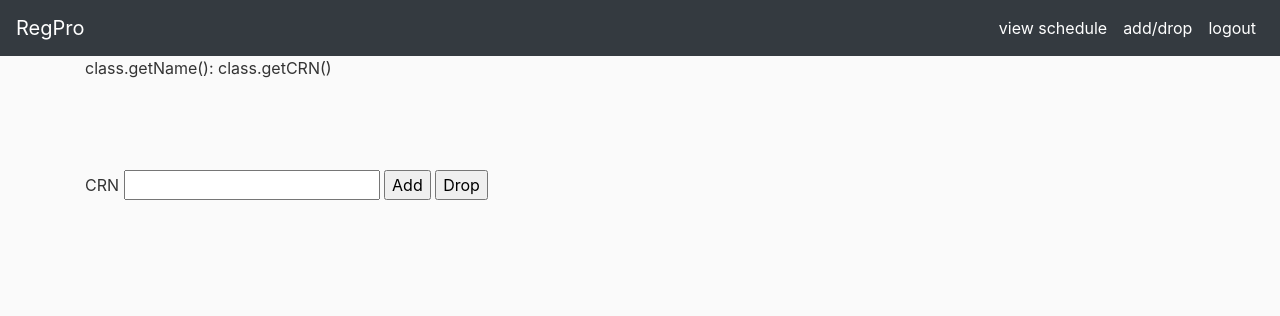
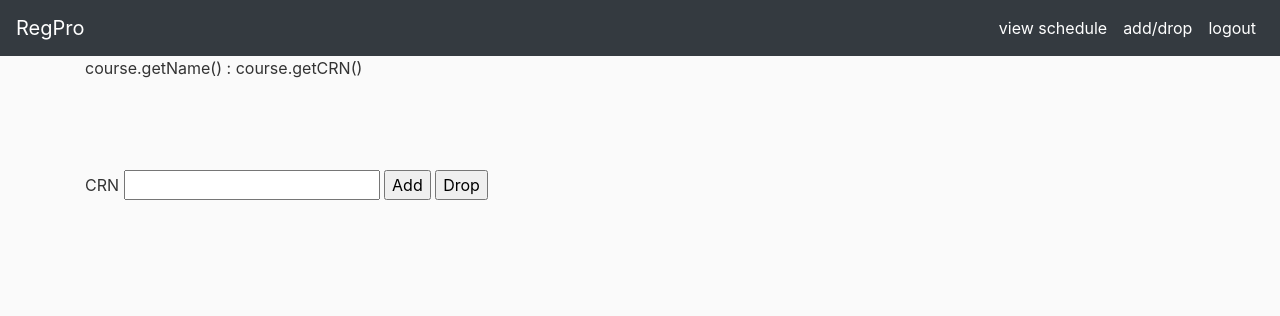
Before and after one commit to RBGPanda/RegPro, a Flask app: template regpro/templates/addDrop.html in a window 1280 px wide. Shown: the top 316 px of the page. Run offline with Flask 2, Linux system fonts and the light colour scheme; tables that the repository leaves empty hold one stand-in row (values such as "Sample post"); the template is opened without the code that fills it: values that come from a table or form of the project are taken from there, most other values are stand-ins (such as "Sample title", 1, 10 or a date in 2020); parts of the project's set-up code (start-up, migrations or seed data) failed here and were passed over; some libraries are stand-ins or nearby versions.

Commit message:
fixed addDrop

```diff
--- a/regpro/templates/addDrop.html
+++ b/regpro/templates/addDrop.html
@@ -18,8 +18,8 @@
 
 <!-- Class list -->
 <div style="overflow: scroll">
-    {% for class in ClassDataBase %}
-    <p>class.getName(): class.getCRN()</p><br>
+    {% for course in ClassDataBase %}
+    <p>course.getName() : course.getCRN()</p><br>
     {% endfor %}
 
 
```
